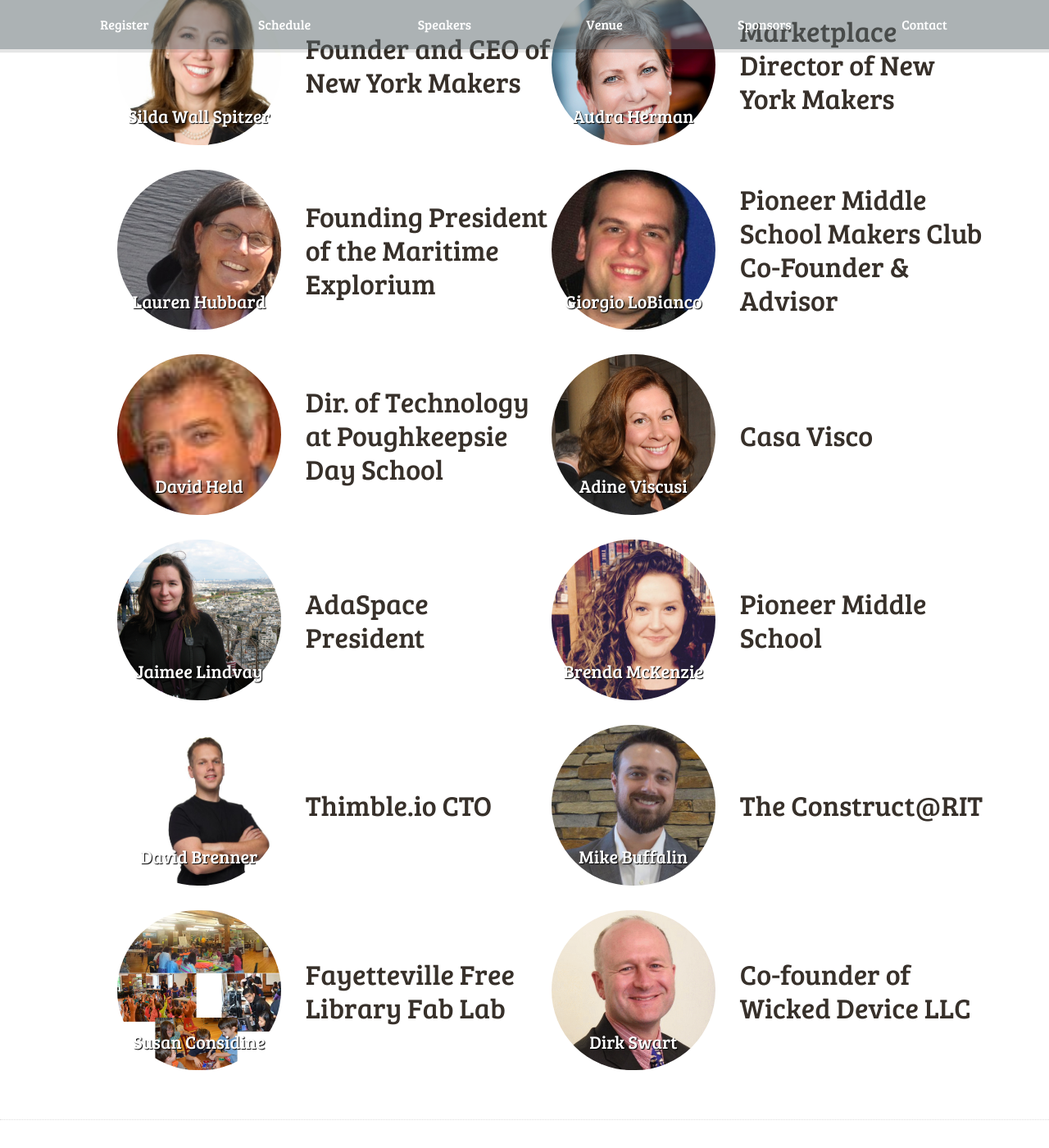
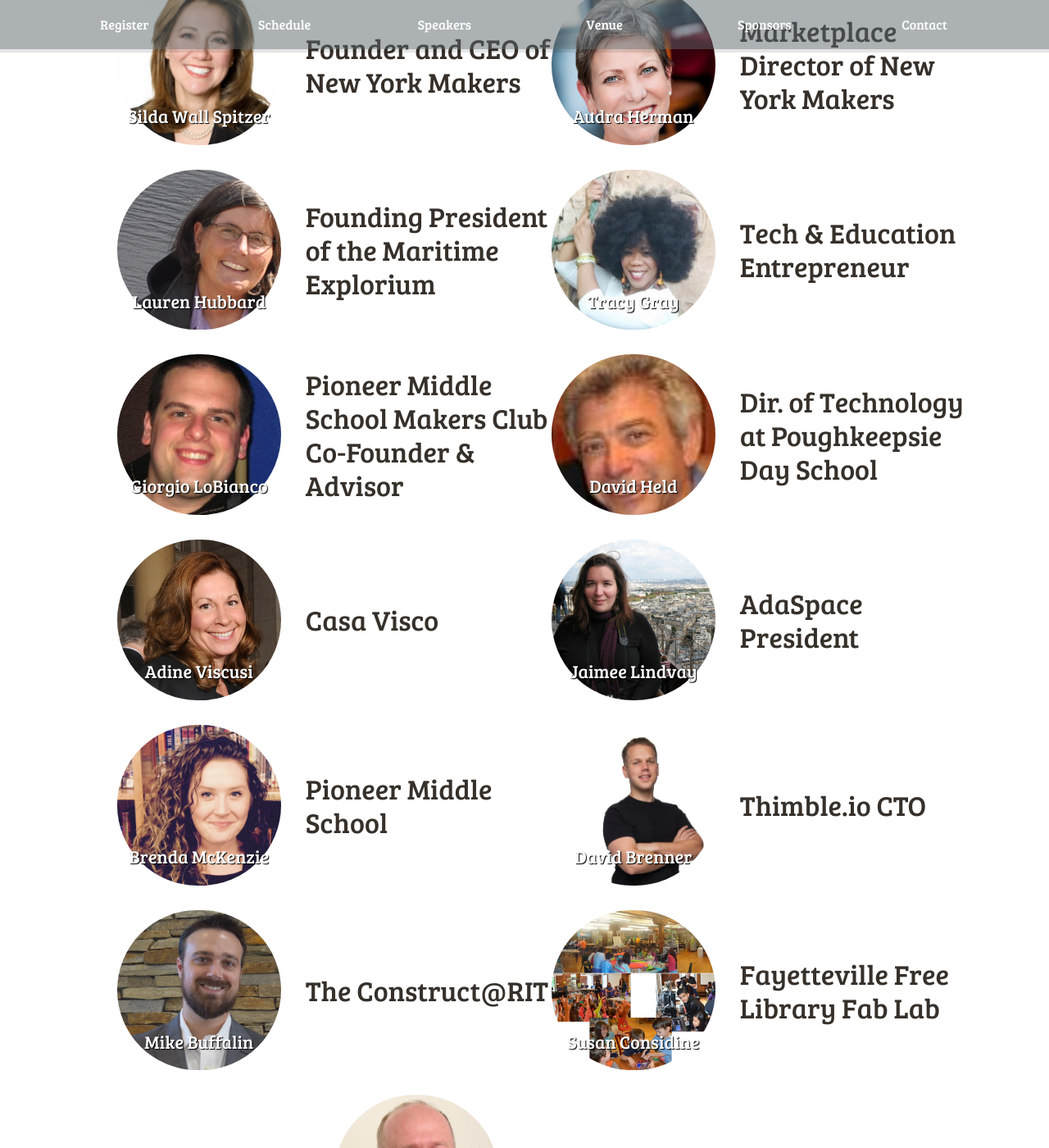
Before and after one commit to nysmakers/nysmakers.github.io, a Jekyll site: the page built from index.html, in a window 1280 px wide and 1400 px high, scrolled down 5418 px. Shown: the whole window at 82% size. Built offline with Jekyll 4.4.1, drawn with Linux system fonts in a browser that asks for light colours; some web fonts are replaced; comment, search, counter and statistics services are not loaded.

Commit message:
Added TracyGray

```diff
--- a/2017/stylesheets/responsive.css
+++ b/2017/stylesheets/responsive.css
@@ -329,6 +329,9 @@
 #speakers #dirkswart {
   background: url("/images/speakers/DirkSwart.jpg") no-repeat;
   background-position-x: 35%; }
+#speakers #tracygray {
+  background: url("/images/speakers/TracyGray.jpg") no-repeat;
+  background-position-x: 35%; }
 
 @media screen and (max-width: 780px) {
   #speakers #talks td:last-child {
--- a/index.html
+++ b/index.html
@@ -203,6 +203,10 @@
         <td><a href="http://www.maritimeexplorium.org" id="laurenhubbard">Lauren Hubbard</a></td>
         <td>Founding President of the Maritime Explorium</td>
       </tr>
+       <tr>
+        <td><a href="http://www.tracylgray.com/" id="tracygray">Tracy Gray</a></td>
+        <td>Tech & Education Entrepreneur</td>
+      </tr>
       <tr>
         <td><a href="https://twitter.com/lobiancg" id="giorgiolobianco">Giorgio LoBianco</a></td>
         <td>Pioneer Middle School Makers Club Co-Founder & Advisor</td>
```
Also changed, not shown: images/speakers/TracyGray.jpg (added).
